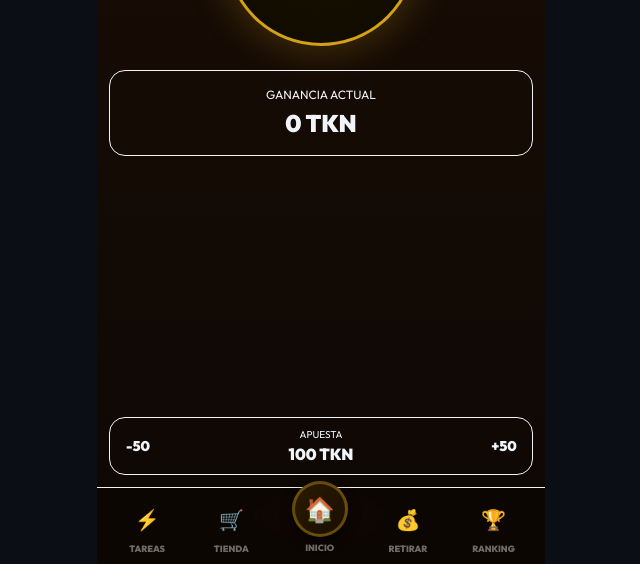
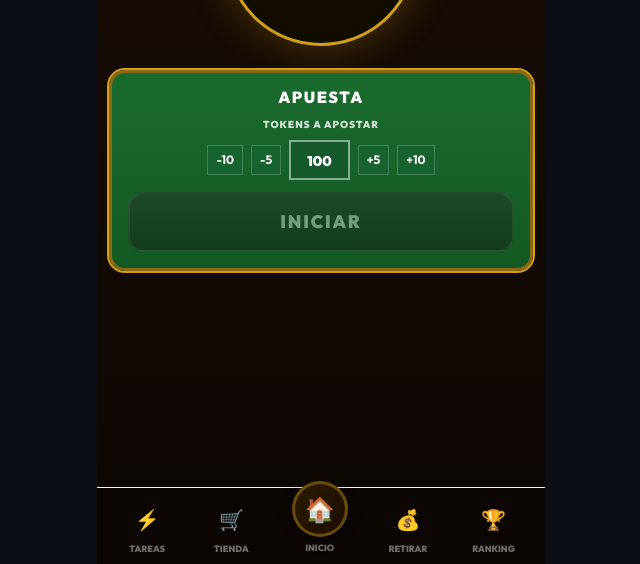
Before and after one commit to sprinttops00/bitvegas-casino00, a React (Vite) app: page /games/crash in a window 1280 px wide. Shown: the part 233-797 px from the top of the page, without its empty margins (319-959 px from the left). Built offline with nearby package versions, Linux system fonts and the light colour scheme; no server answers; the database is empty.

Commit message:
Update 04 Crash.jsx

```diff
--- a/src/pages/Crash.jsx
+++ b/src/pages/Crash.jsx
@@ -1,6 +1,6 @@
 import { useState, useEffect, useRef } from 'react'
 import { getCurrentUser } from '@/lib/telegramUser'
-import { userDB, gameHistoryDB, statsDB, boostDB } from '@/lib/db'
+import { userDB, gameHistoryDB, statsDB } from '@/lib/db'
 import { TrendingUp } from 'lucide-react'
 import { motion } from 'framer-motion'
 import GameHeader from '@/components/GameHeader'
@@ -71,20 +71,11 @@ export default function Crash() {
   }
 
   const saveResult = async (won, payout, at, currentPlayer) => {
-    // Procesar potenciadores activos
-    const { finalPayout, finalPoints, shieldUsed } = await boostDB.processGameBoosts({
-      userId: currentPlayer.id,
-      won,
-      betAmount,
-      basePayout: won ? payout : 0,
-      basePoints: won ? 40 : 5,
-    })
-
-    const newTokens = currentPlayer.tokens + finalPayout
+    const newTokens = currentPlayer.tokens + (won ? payout : 0)
 
     const updated = await userDB.update(currentPlayer.id, {
       tokens: newTokens,
-      points: (currentPlayer.points || 0) + finalPoints,
+      points: (currentPlayer.points || 0) + (won ? 40 : 5),
     })
     setPlayer(updated)
 
@@ -92,16 +83,16 @@ export default function Crash() {
       userId: currentPlayer.id,
       gameType: 'crash',
       betAmount,
-      result: { multiplier: at, won, shieldUsed },
-      winAmount: finalPayout,
-      profit: finalPayout - betAmount,
-      gameDetails: { cashedAt: at, shieldUsed },
+      result: { multiplier: at, won },
+      winAmount: won ? payout : 0,
+      profit: won ? payout - betAmount : -betAmount,
+      gameDetails: { cashedAt: at },
     })
 
     await statsDB.recordGame({
       userId: currentPlayer.id,
-      won: won || shieldUsed,
-      payout: finalPayout,
+      won,
+      payout,
       betAmount,
     })
   }
@@ -127,34 +118,41 @@ export default function Crash() {
         </motion.div>
       </div>
       <div className="px-3 flex-1">
-        <div className="bg-card border border-border rounded-2xl p-4 text-center">
-          <p className="text-xs text-muted-foreground mb-1">GANANCIA ACTUAL</p>
-          <p className="text-2xl font-black text-primary">
-            {phase==='running' ? `+${Math.floor(betAmount*multiplier).toLocaleString()}` : phase==='cashed' ? `+${Math.floor(betAmount*cashedAt).toLocaleString()}` : '0'} TKN
-          </p>
+        <div className="rounded-2xl overflow-hidden" style={{background:'linear-gradient(180deg,#1a6b2e,#145923)',border:'3px solid #8B6914',boxShadow:'0 0 0 2px #d4a017'}}>
+          <div className="text-center pt-3 pb-2"><span className="text-white font-black tracking-widest text-base">APUESTA</span></div>
+          <div className="px-3 pb-2">
+            <p className="text-center text-white text-[10px] font-black tracking-widest mb-2 opacity-80">TOKENS A APOSTAR</p>
+            <div className="flex items-center justify-center gap-2">
+              {[-10,-5].map(d=>(<button key={d} onClick={()=>changeBet(d)} disabled={phase==='running'}
+                  className="text-white text-xs font-bold bg-green-800/60 border border-white/20 rounded-lg px-2 py-1.5 active:scale-95 disabled:opacity-40">{d}</button>))}
+              <div className="px-4 py-1.5 rounded-lg border-2 border-white/50 bg-green-900/60 min-w-[60px] text-center">
+                <span className="text-white font-black text-sm">{betAmount}</span>
+              </div>
+              {[5,10].map(d=>(<button key={d} onClick={()=>changeBet(d)} disabled={phase==='running'}
+                  className="text-white text-xs font-bold bg-green-800/60 border border-white/20 rounded-lg px-2 py-1.5 active:scale-95 disabled:opacity-40">+{d}</button>))}
+            </div>
+          </div>
+          <div className="px-4 pb-4 pt-1">
+            {phase==='running' ? (
+              <button onClick={cashOut} className="w-full py-3.5 rounded-2xl text-white font-black text-lg tracking-widest active:scale-95"
+                style={{background:'linear-gradient(180deg,#166534,#14532d)',border:'2px solid rgba(34,197,94,0.4)'}}>
+                💰 COBRAR {multiplier.toFixed(2)}x
+              </button>
+            ) : (phase==='crashed'||phase==='cashed') ? (
+              <button onClick={reset} className="w-full py-3.5 rounded-2xl text-white font-black text-lg tracking-widest active:scale-95"
+                style={{background:'linear-gradient(180deg,#2a2a2a,#111)',border:'2px solid rgba(255,255,255,0.15)'}}>
+                NUEVA RONDA
+              </button>
+            ) : (
+              <button onClick={startRound} disabled={!player||betAmount>(player?.tokens||0)} className="w-full py-3.5 rounded-2xl text-white font-black text-lg tracking-widest active:scale-95 disabled:opacity-40"
+                style={{background:'linear-gradient(180deg,#2a2a2a,#111)',border:'2px solid rgba(255,255,255,0.15)'}}>
+                INICIAR
+              </button>
+            )}
+          </div>
         </div>
       </div>
-      <div className="px-3 pb-6 space-y-3">
-        {phase==='waiting' && (
-          <>
-            <div className="flex items-center justify-between bg-card border border-border rounded-2xl p-2">
-              <button onClick={()=>changeBet(-50)} className="w-10 h-10 rounded-xl bg-secondary flex items-center justify-center font-black text-sm active:scale-95">-50</button>
-              <div className="text-center"><span className="text-[10px] text-muted-foreground block">APUESTA</span><span className="text-base font-black text-primary">{betAmount.toLocaleString()} TKN</span></div>
-              <button onClick={()=>changeBet(50)} className="w-10 h-10 rounded-xl bg-secondary flex items-center justify-center font-black text-sm active:scale-95">+50</button>
-            </div>
-            <button onClick={startRound} disabled={(player?.tokens||0)<betAmount} className="w-full py-4 rounded-2xl font-black text-base btn-gold shadow-lg tracking-wider active:scale-95 transition-all">INICIAR RONDA</button>
-          </>
-        )}
-        {phase==='running' && (
-          <button onClick={cashOut} className="w-full py-5 rounded-2xl font-black text-xl text-white shadow-2xl tracking-wider active:scale-95 transition-all"
-            style={{background:'linear-gradient(135deg,#22c55e,#15803d)',boxShadow:'0 0 30px rgba(34,197,94,0.5)'}}>
-            COBRAR {(betAmount*multiplier).toFixed(0)} TKN
-          </button>
-        )}
-        {(phase==='crashed'||phase==='cashed') && (
-          <button onClick={reset} className="w-full py-4 rounded-2xl font-black text-base btn-gold shadow-lg tracking-wider active:scale-95 transition-all">OTRA PARTIDA</button>
-        )}
-      </div>
+      <div className="h-4"/>
     </div>
   )
 }
```
